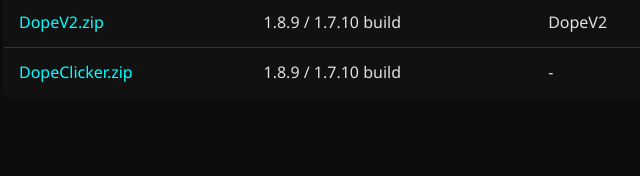
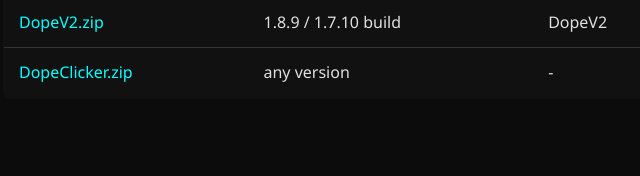
Before and after one commit to dv2rc/dv2rc.github.io, a plain HTML site: page index.html in a window 1280 px wide. Shown: the part 992-1168 px from the top of the page, 187-827 px from the left. Drawn offline with Linux system fonts and the light colour scheme; a web font is replaced by a local one.

Commit message:
Update index.html

```diff
--- a/index.html
+++ b/index.html
@@ -46,7 +46,7 @@
         <tbody>
           <tr>
             <td><a href="https://github.com/user-attachments/files/20110651/DopeClicker.zip">DopeClicker.zip</a></td>
-            <td>1.8.9 / 1.7.10 build</td>
+            <td>any version</td>
             <td>-</td>
             <td><a href="https://www.virustotal.com/gui/file-analysis/M2E4YjQwNmE2NTVlMzQzZTk4YTlhNjk3Y2YzMmVmNGE6MTc0NjczODcxMw==">Link</a></td>
           </tr>
```
